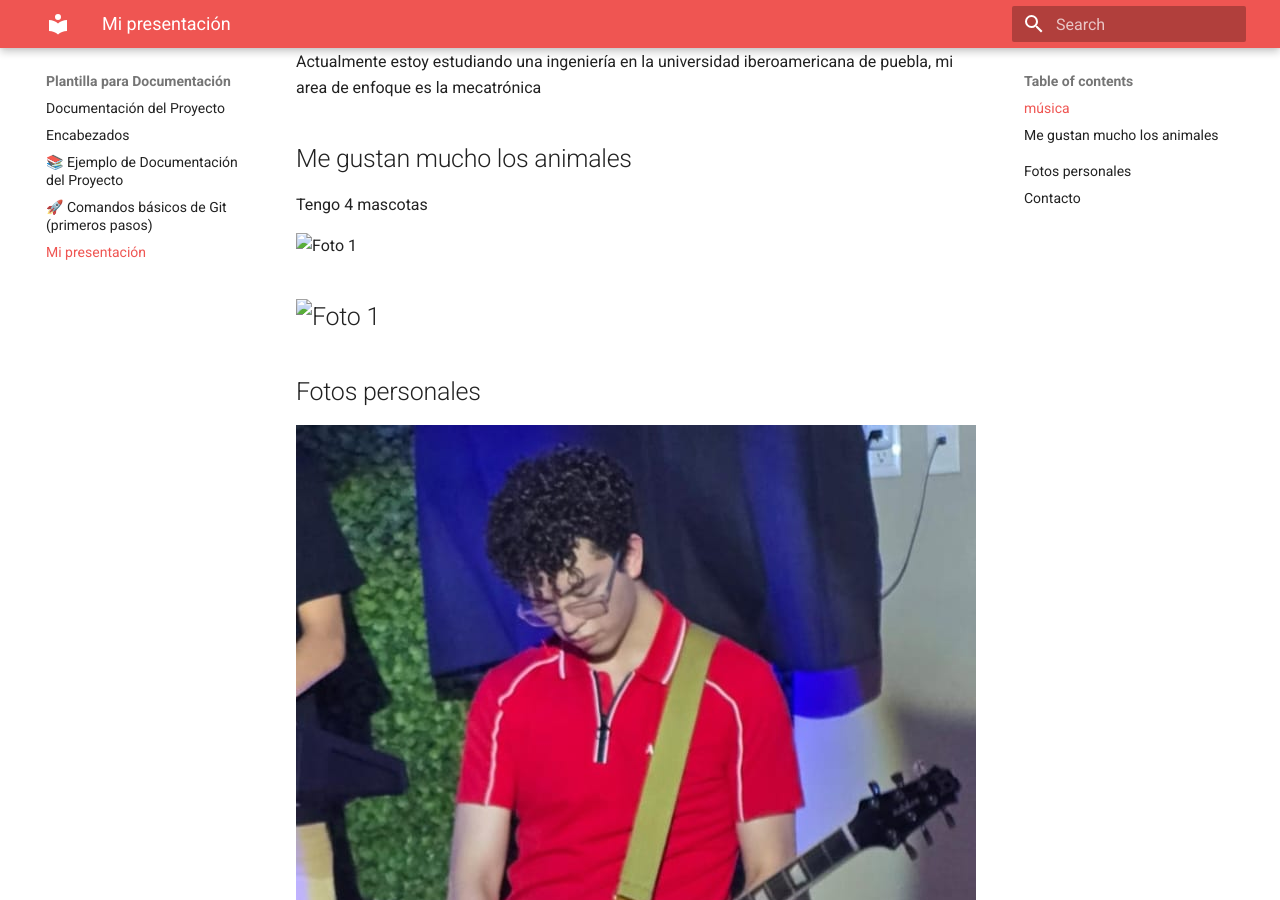
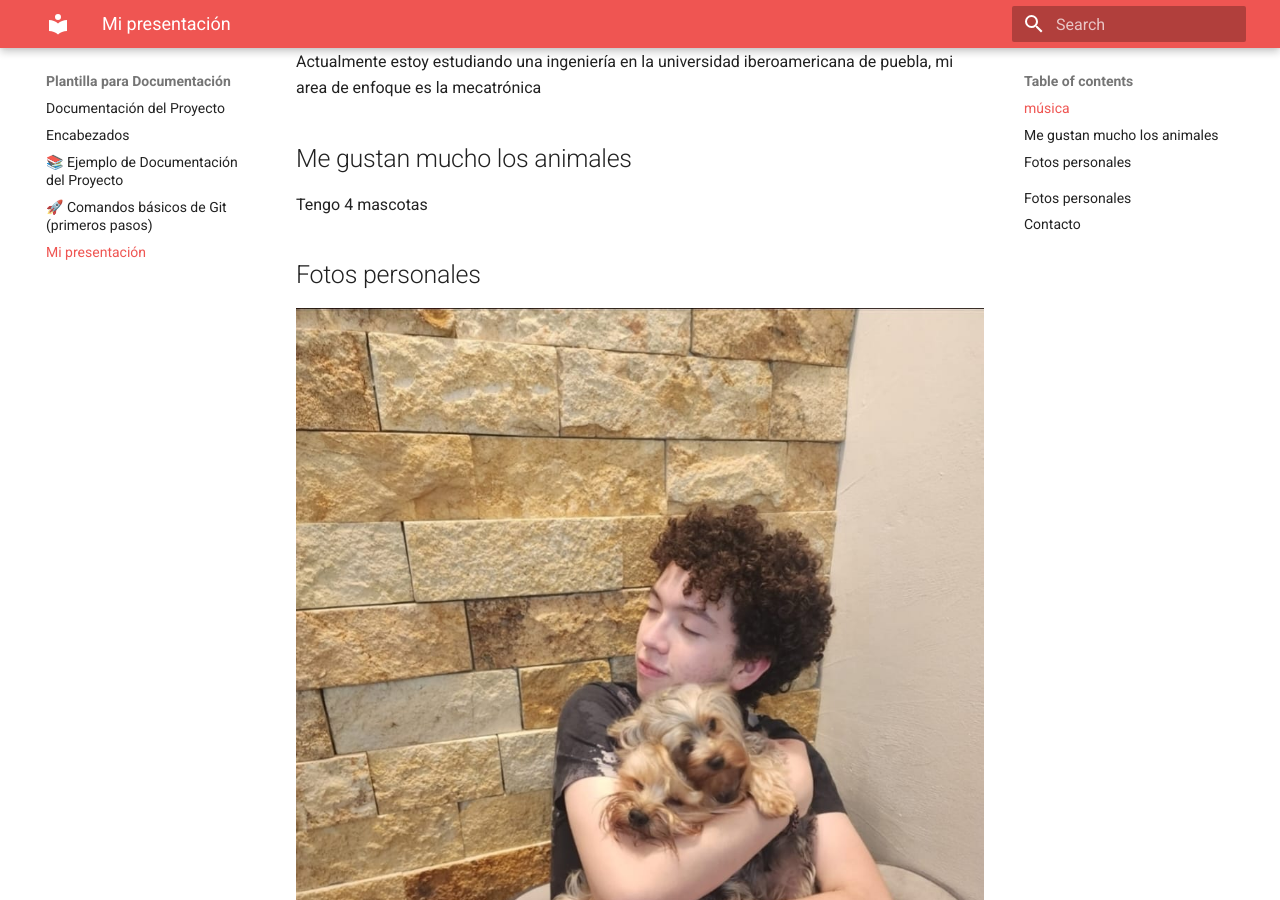
Before and after one commit to LuisTamezzz/Portafolio-ibero-puebla, an MkDocs documentation site: the page built from docs/presentacion.md, in a window 1280 px wide and 900 px high, scrolled down 482 px. Built offline with MkDocs 1.6.1 and Material for MkDocs 9.7.7, drawn with Linux system fonts in a browser that asks for light colours.

Commit message:
Update presentacion.md

```diff
--- a/docs/presentacion.md
+++ b/docs/presentacion.md
@@ -15,9 +15,11 @@
 
 Tengo 4 mascotas
 
-![Foto 1](docs/recursos/imgs/fotosw2.jpeg)
+## Fotos personales
 
-<img src="docs/recursos/imgs/Fotosw2.jpeg" alt="Foto 1" width="420">
+![Foto con mis perros](recursos/imgs/fotosw2.jpeg)
+
+<img src="../recursos/imgs/fotosw2.jpeg" alt="Foto con mis perros" width="420">
 ---
 
 ## Fotos personales
```
